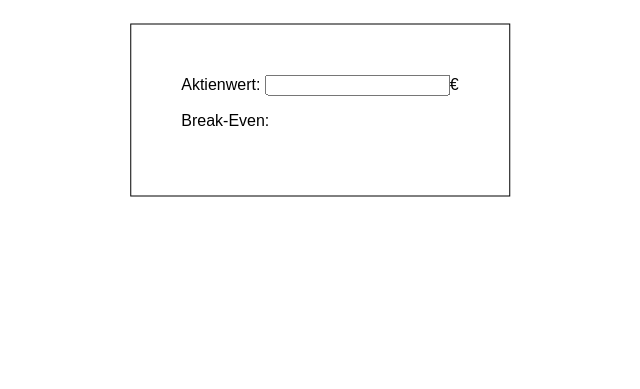
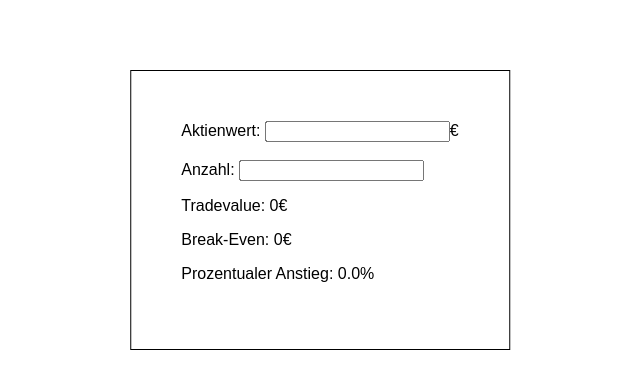
Before and after one commit to radondev/planspiel-boerse-calc, a plain HTML site: page index.html in a window 1280 px wide. Shown: the part 61-450 px from the top of the page, without its empty margins (320-960 px from the left). Drawn offline with Linux system fonts and the light colour scheme.

Commit message:
Added new fields: Tradevalue, percentage increase

```diff
--- a/index.html
+++ b/index.html
@@ -6,7 +6,7 @@
         <style>
             body {
                 font-family: Arial, Helvetica, sans-serif;
-                height: 300px;
+                height: 500px;
                 position: relative;
             }
             h1 {
@@ -27,14 +27,16 @@
                 preventSubmit(
                     document.getElementById("form")
                 );
-                let value = document.getElementById("order-value").value;
+                let value = (document.getElementById("order-value").value * document.getElementById("order-count").value);
 
                 price = parseFloat(value);
                 price += parseFloat(bankCommision(value));
                 price += parseFloat(brokerCommision(value));
                 price += 5;
 
-                document.getElementById("value").innerHTML = price;
+                document.getElementById("tradevalue").innerHTML = value;
+                document.getElementById("value").innerHTML = price.toFixed(2);
+                document.getElementById("percent").innerHTML = ((price - value) / value * 100).toFixed(2);
             }
 
             function bankCommision(value) {
@@ -58,9 +60,13 @@
         <div id="wrapper">
             <form id="form" onchange="calcPrice()">
                 <label>Aktienwert: </label>
-                <input type="number" step="0.01" id="order-value" name="order-value">€<br/>
+                <input type="number" step="0.01" id="order-value" name="order-value">€<br/><br/>
+                <label>Anzahl: </label>
+                <input type="number" step="0.01" id="order-count" name="order-count"><br/>
             </form>
-            <p>Break-Even: <span id="value"></span></p>
+            <p>Tradevalue: <span id="tradevalue">0</span>€</p>
+            <p>Break-Even: <span id="value">0</span>€</p>
+            <p>Prozentualer Anstieg: <span id="percent">0.0</span>%</p>
         </div>
     </body>
 </html>
```
